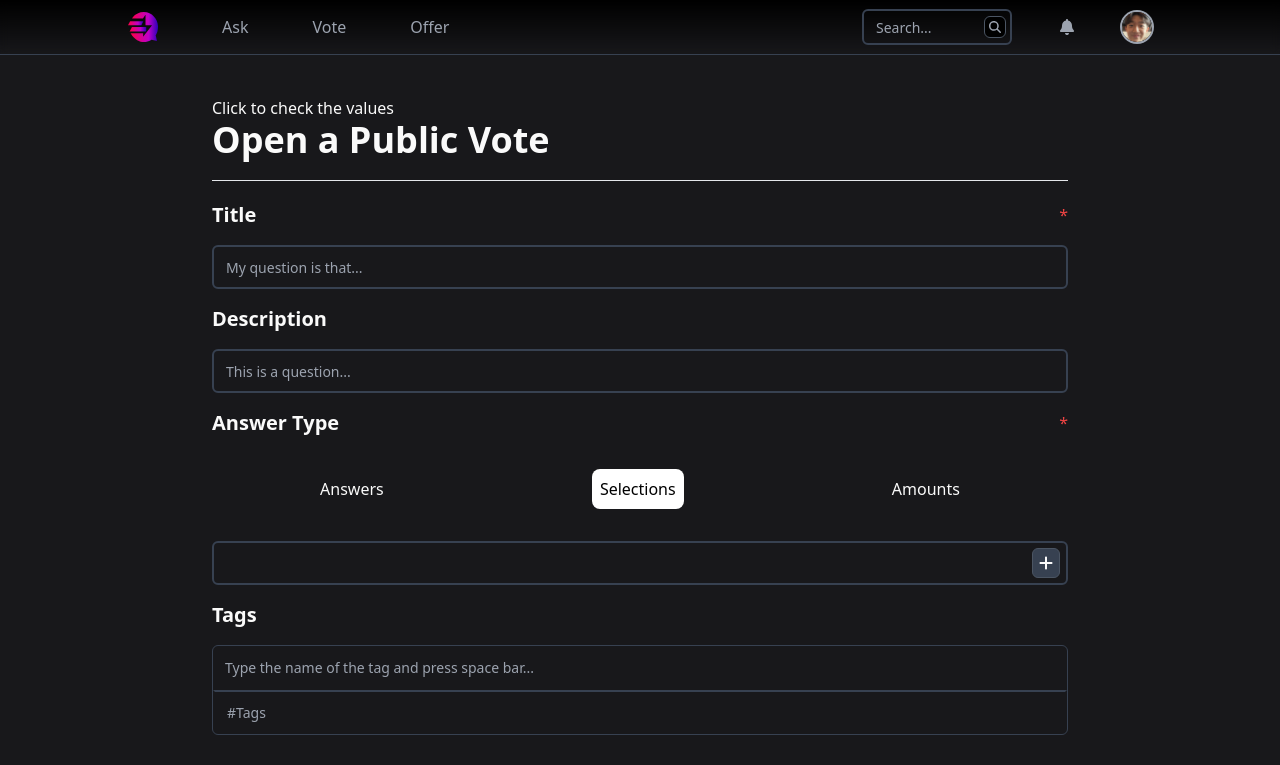
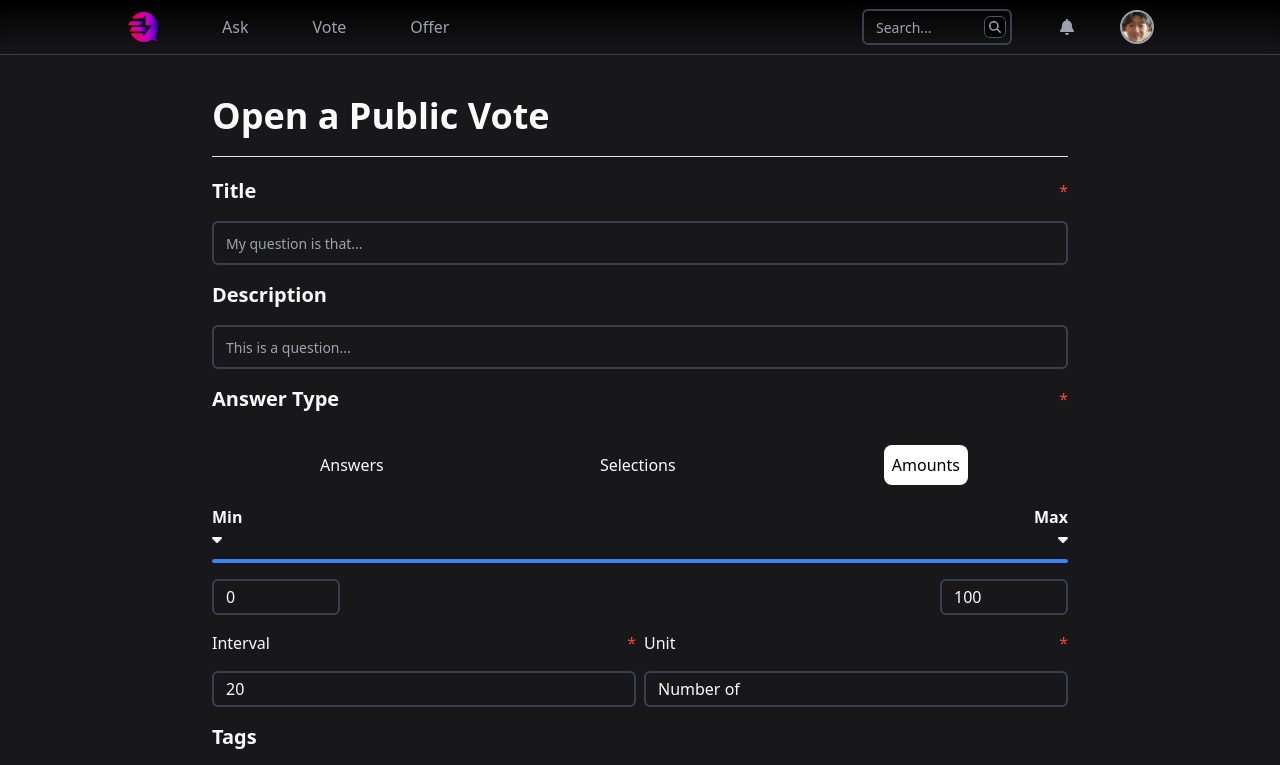
Before and after one commit to cattynip/rellyship, a Next.js app: page /public-votes/open in a window 1280 px wide. Shown: the top 765 px of the page. Built offline with nearby package versions, Linux system fonts and the light colour scheme.

Commit message:
feat(component): develop the amount input section

```diff
--- a/components/AnswerType/AnswerAmountInput.tsx
+++ b/components/AnswerType/AnswerAmountInput.tsx
@@ -2,8 +2,12 @@ import { library } from "@fortawesome/fontawesome-svg-core";
 import { TAmount } from "@pages/public-votes/open";
 import dynamic from "next/dynamic";
 import { motion } from "framer-motion";
+import { ChangeEvent, useEffect, useState } from "react";
+import RellyShipLabel from "@components/RellyShipComponents/RellyShipLabel";
+import { faCaretDown } from "@fortawesome/free-solid-svg-icons";
+import RellyShipInput from "@components/RellyShipComponents/RellyShipInput";
 
-library.add();
+library.add(faCaretDown);
 
 const FontAwesomeIcon = dynamic(
   () =>
@@ -18,13 +22,113 @@ interface IAnswerAmountInput {
 }
 
 const AnswerAmountInput = ({ getContent }: IAnswerAmountInput) => {
+  const [amount, setAmount] = useState<TAmount>({
+    biggest: 100,
+    smallest: 0,
+    interval: 20,
+    unit: "Number of"
+  });
+
+  useEffect(() => {
+    getContent(amount);
+  }, [amount]);
+
+  const checker = (content: string): number => {
+    const cleanedContent = content.trim();
+
+    if (cleanedContent.includes("e")) {
+      return 500;
+    }
+
+    return Number(cleanedContent);
+  };
+
   return (
     <motion.div
       initial={{ y: -10, opacity: 0 }}
       animate={{ y: 0, opacity: 1 }}
       exit={{ y: 10, opacity: 0 }}
+      className="space-y-4"
     >
-      <span>This is an input for amount</span>
+      <div>
+        <div className="grid grid-cols-2">
+          <div className="flex flex-col items-start justify-center pb-3">
+            <RellyShipLabel link="min" narrower extraClassName="font-semibold">
+              Min
+            </RellyShipLabel>
+            <FontAwesomeIcon icon={"caret-down"} className="pt-0.5" />
+          </div>
+          <div className="flex flex-col items-end justify-center pb-3">
+            <RellyShipLabel link="max" narrower extraClassName="font-semibold">
+              Max
+            </RellyShipLabel>
+            <FontAwesomeIcon icon={"caret-down"} className="pt-0.5" />
+          </div>
+        </div>
+        <div className="w-full h-1 bg-blue-500 rounded-full" />
+      </div>
+      <div className="flex items-center justify-between">
+        <RellyShipInput
+          link="min"
+          type="number"
+          removeHoverAnimation
+          defaultValue={amount.smallest}
+          extraClassName="w-32"
+          onChange={(event: ChangeEvent<HTMLInputElement>) =>
+            setAmount(prev => ({
+              ...prev,
+              smallest: checker(event.target.value)
+            }))
+          }
+        />
+        <RellyShipInput
+          link="max"
+          type="number"
+          removeHoverAnimation
+          defaultValue={amount.biggest}
+          extraClassName="w-32"
+          onChange={(event: ChangeEvent<HTMLInputElement>) =>
+            setAmount(prev => ({
+              ...prev,
+              biggest: checker(event.target.value)
+            }))
+          }
+        />
+      </div>
+      <div className="grid grid-cols-1 sm:grid-cols-2 gap-2">
+        <div>
+          <RellyShipLabel required>Interval</RellyShipLabel>
+          <RellyShipInput
+            extraClassName="w-full"
+            removeHoverAnimation
+            defaultValue={amount.interval}
+            type="number"
+            placeholder="20"
+            onChange={(event: ChangeEvent<HTMLInputElement>) =>
+              setAmount(prev => ({
+                ...prev,
+                interval: checker(event.target.value)
+              }))
+            }
+          />
+        </div>
+        <div>
+          <RellyShipLabel required>Unit</RellyShipLabel>
+          <RellyShipInput
+            extraClassName="w-full"
+            removeHoverAnimation
+            defaultValue={amount.unit}
+            placeholder="The number of age"
+            maxLength={20}
+            onChange={(event: ChangeEvent<HTMLInputElement>) =>
+              setAmount(prev => ({
+                ...prev,
+                unit: event.target.value.trim()
+              }))
+            }
+          />
+        </div>
+      </div>
     </motion.div>
   );
 };
--- a/components/RellyShipComponents/RellyShipComponent.ts
+++ b/components/RellyShipComponents/RellyShipComponent.ts
@@ -1,17 +1,22 @@
 import joinClass from "@libs/client/joinClasses";
-import { HTMLAttributes } from "react";
+import { HTMLAttributes, HTMLInputTypeAttribute } from "react";
 
 interface IRellyShipComponent {
-  extraClassName?: string;
+  extraClassName?: React.ComponentProps<"div">["className"];
 }
 
 export interface IRellyShipInputTypeComponent<T = HTMLInputElement>
   extends IRellyShipComponent,
-    HTMLAttributes<T> {
+    React.DetailedHTMLProps<
+      React.InputHTMLAttributes<HTMLInputElement>,
+      HTMLInputElement
+    > {
   error?: boolean;
   wider?: boolean;
   narrow?: boolean;
   removeHoverAnimation?: boolean;
+  link?: string;
+  type?: HTMLInputTypeAttribute;
 }
 
 export { joinClass };
--- a/components/RellyShipComponents/RellyShipInput.tsx
+++ b/components/RellyShipComponents/RellyShipInput.tsx
@@ -1,16 +1,15 @@
 import { IRellyShipInputTypeComponent, joinClass } from "./RellyShipComponent";
-import { HTMLInputTypeAttribute } from "react";
 
-interface IRellyShipInputProps extends IRellyShipInputTypeComponent {
-  inputType?: HTMLInputTypeAttribute;
-}
+interface IRellyShipInputProps extends IRellyShipInputTypeComponent {}
 
 const RellyShipInput = ({
   error,
   wider,
   narrow,
   removeHoverAnimation = false,
+  link,
   extraClassName,
+  type,
   ...props
 }: IRellyShipInputProps) => {
   return (
@@ -22,6 +21,8 @@ const RellyShipInput = ({
         wider ? "py-2" : "py-1",
         extraClassName ? extraClassName : ""
       ])}
+      id={link ? link : ""}
+      type={type ? type : "text"}
       {...props}
     />
   );
--- a/components/RellyShipComponents/RellyShipLabel.tsx
+++ b/components/RellyShipComponents/RellyShipLabel.tsx
@@ -7,7 +7,9 @@ interface IRellyShipLabelProps extends IRellyShipComponent {
   description?: string;
   children?: React.ReactNode;
   required?: boolean;
-  inputFor?: string;
+  link?: string;
+  reverse?: boolean;
+  narrower?: boolean;
 }
 
 const RellyShipLabel = ({
@@ -15,17 +17,21 @@ const RellyShipLabel = ({
   description,
   children,
   required,
-  inputFor,
+  link,
+  reverse,
+  narrower,
   extraClassName,
   ...props
 }: IRellyShipLabelProps & HTMLAttributes<HTMLLabelElement>) => {
   return (
     <label
       className={joinClass([
-        "flex items-center justify-between pb-4",
-        extraClassName ? extraClassName : ""
+        "flex items-center justify-between",
+        extraClassName ? extraClassName : "",
+        reverse ? "flex-row-reverse" : "",
+        narrower ? "p-0" : "pb-4"
       ])}
-      htmlFor={inputFor ? inputFor : undefined}
+      htmlFor={link ? link : undefined}
       {...props}
     >
       {labelContent ? labelContent : children}
--- a/pages/asks/ask.tsx
+++ b/pages/asks/ask.tsx
@@ -1,5 +1,5 @@
 import type { NextPage } from "next";
-import { ChangeEvent, FormEvent, useEffect, useState } from "react";
+import { ChangeEvent, FormEvent, useState } from "react";
 
 // TODO: Make them dynamic import
 
@@ -39,7 +39,7 @@ const Ask: NextPage = () => {
         className="border-t border-gray-400 mt-5 pt-5 space-y-4"
       >
         <div>
-          <RellyShipLabel inputFor="who" required>
+          <RellyShipLabel link="who" required>
             <span className="text-xl font-bold">User</span>
           </RellyShipLabel>
           <UserSearcher
@@ -52,7 +52,7 @@ const Ask: NextPage = () => {
           />
         </div>
         <div>
-          <RellyShipLabel inputFor="question" required>
+          <RellyShipLabel link="question" required>
             <span className="text-xl font-bold">Question</span>
           </RellyShipLabel>
           <RellyShipInput
@@ -79,7 +79,7 @@ const Ask: NextPage = () => {
         </div>
         <div>
           <RellyShipLabel
-            inputFor="tags"
+            link="tags"
             description="What tags would you like to tag on this ask?"
           >
             <span className="text-xl font-bold">Tags</span>
--- a/pages/public-votes/open.tsx
+++ b/pages/public-votes/open.tsx
@@ -1,3 +1,9 @@
+import { AnimatePresence } from "framer-motion";
+import type { NextPage } from "next";
+import { ChangeEvent, FormEvent, useState } from "react";
+
+// TODO: Make them dynamic import
+
 import AnswerAmountInput from "@components/AnswerType/AnswerAmountInput";
 import AnswerSelectionInput from "@components/AnswerType/AnswerSelectionInput";
 import AnswerTypeTopBar from "@components/AnswerType/AnswerTypeTopBar";
@@ -6,9 +12,6 @@ import RellyShipHeading from "@components/RellyShipComponents/RellyShipHeadings"
 import RellyShipInput from "@components/RellyShipComponents/RellyShipInput";
 import RellyShipLabel from "@components/RellyShipComponents/RellyShipLabel";
 import TagsSearcher from "@components/TagSearcher";
-import { AnimatePresence } from "framer-motion";
-import type { NextPage } from "next";
-import { ChangeEvent, FormEvent, useState } from "react";
 
 export type TVote = "answer" | "selection" | "amount";
 
@@ -31,7 +34,7 @@ interface IVoteForm {
 const OpenPublicVote: NextPage = () => {
   const [formData, setFormData] = useState<IVoteForm>({});
 
-  // When it sends an API, the body part will include this part.
+  // When it sends an API, the body part will include this variables, depend on the `active` variable.
   const [selections, setSelections] = useState<TSelections>([]);
   const [amount, setAmount] = useState<TAmount>({
     biggest: 100,
@@ -41,7 +44,7 @@ const OpenPublicVote: NextPage = () => {
   });
 
   const [loading, _setLoading] = useState<boolean>(false);
-  const [active, setActive] = useState<TVote>("selection");
+  const [active, setActive] = useState<TVote>("amount");
 
   const onValid = (event: FormEvent) => {
     event.preventDefault();
@@ -57,16 +60,13 @@ const OpenPublicVote: NextPage = () => {
 
   return (
     <div>
-      <button onClick={() => console.log(formData)}>
-        Click to check the values
-      </button>
       <RellyShipHeading text="Open a Public Vote" extraClassName="text-2xl" />
       <form
         onSubmit={onValid}
         className="border-t border-gray-399 mt-5 pt-5 space-y-4"
       >
         <div>
-          <RellyShipLabel inputFor="title" required>
+          <RellyShipLabel link="title" required>
             <span className="text-xl font-bold">Title</span>
           </RellyShipLabel>
           <RellyShipInput
@@ -84,7 +84,7 @@ const OpenPublicVote: NextPage = () => {
           />
         </div>
         <div>
-          <RellyShipLabel inputFor="description">
+          <RellyShipLabel link="description">
             <span className="text-xl font-bold">Description</span>
           </RellyShipLabel>
           <RellyShipInput
@@ -102,7 +102,7 @@ const OpenPublicVote: NextPage = () => {
           />
         </div>
         <div>
-          <RellyShipLabel inputFor="answertype" required>
+          <RellyShipLabel link="answertype" required>
             <span className="text-xl font-bold">Answer Type</span>
           </RellyShipLabel>
           <div className="pb-1 pt-4 flex items-center justify-around">
@@ -132,13 +132,17 @@ const OpenPublicVote: NextPage = () => {
                 />
               )}
               {active === "amount" && (
-                <AnswerAmountInput getContent={() => {}} />
+                <AnswerAmountInput
+                  getContent={content => {
+                    setAmount(content);
+                  }}
+                />
               )}
             </AnimatePresence>
           </div>
         </div>
         <div>
-          <RellyShipLabel inputFor="tags">
+          <RellyShipLabel link="tags">
             <span className="text-xl font-bold">Tags</span>
           </RellyShipLabel>
           <TagsSearcher
```
